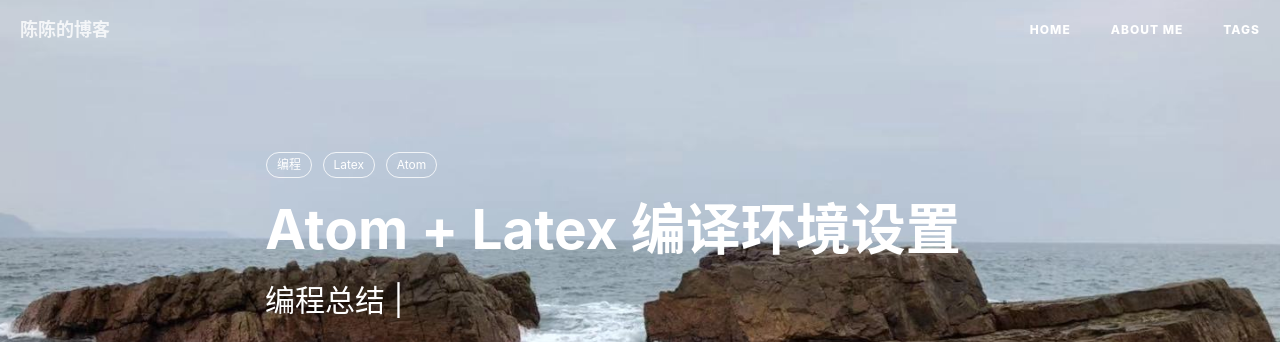
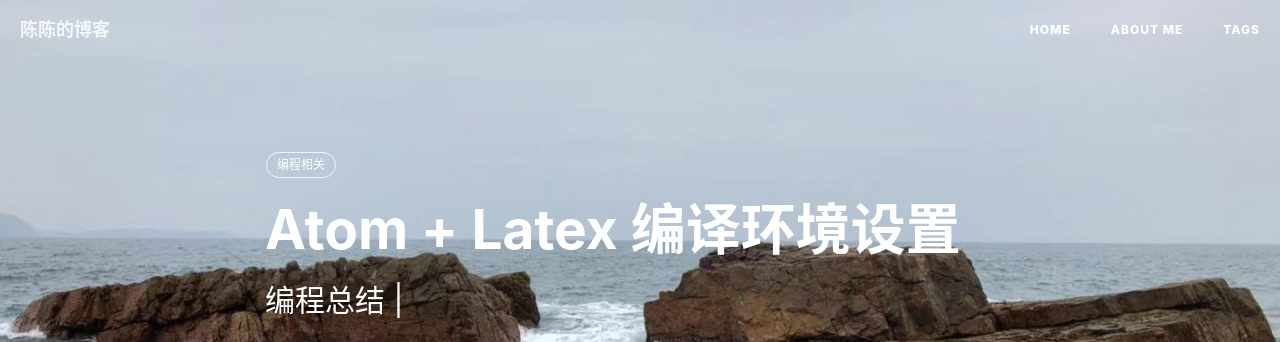
Before and after one commit to chensong212/chensong212.github.io, a Jekyll site: the page built from _posts/2020-11-20-atom-latex.md, in a window 1280 px wide and 900 px high. Shown: the top 342 px of the window. Built offline with Jekyll 4.4.1, drawn with Linux system fonts in a browser that asks for light colours; nearby versions of some CDN libraries; comment, search, counter and statistics services are not loaded.

Commit message:
Update 2020-11-20-atom-latex.md

```diff
--- a/_posts/2020-11-20-atom-latex.md
+++ b/_posts/2020-11-20-atom-latex.md
@@ -7,9 +7,7 @@
 header-img:
 catalog: true
 tags:
-    - 编程
-    - Latex
-    - Atom
+    - 编程相关
 
 ---
 
```
